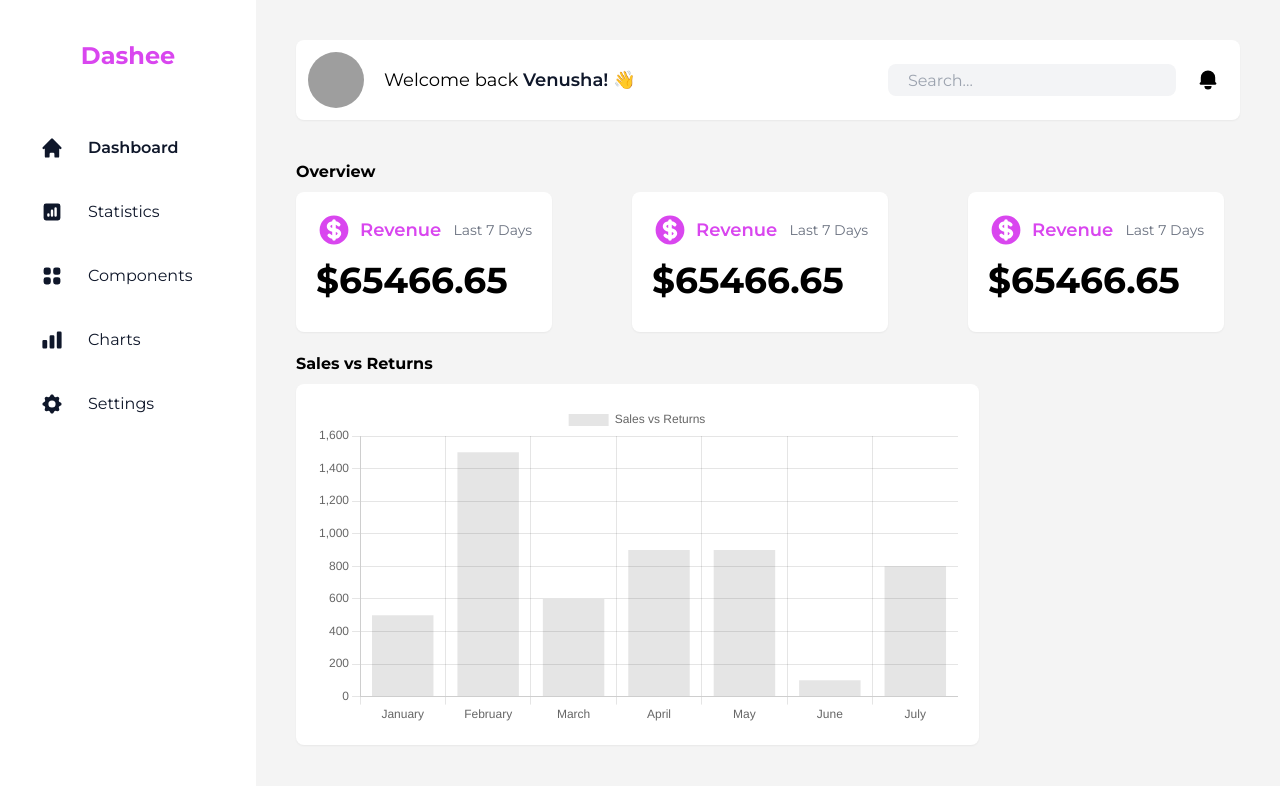
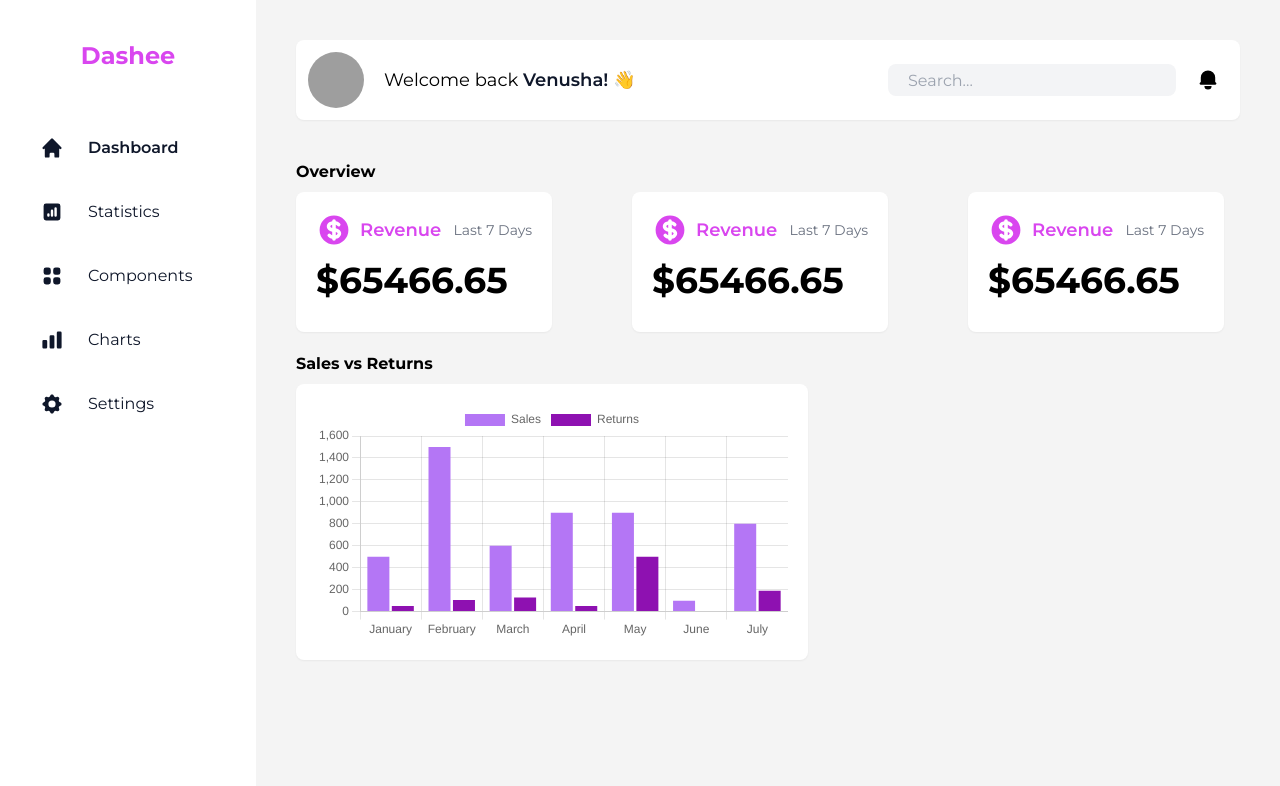
Before and after one commit to venushadilshan/dashee-react, a React (Create React App) app: page / in a window 1280 px wide. Shown: the top 786 px of the page. Built offline with nearby package versions, Linux system fonts and the light colour scheme; grey boxes are pictures that could not be loaded.

Commit message:
fix bar graph data structure

```diff
--- a/src/App.js
+++ b/src/App.js
@@ -6,15 +6,20 @@ import HeaderBar from './components/HeaderBar';
 import StartCard from './components/StatCard';
 import BarGraph from './components/BarGraph';
 import { useState } from 'react';
-import {ChartData} from '../src/components/ChartData'
+import { ChartData } from '../src/components/ChartData'
 
 function App() {
 
   const [chartData, setChartData] = useState({
-    labels: ChartData.map((data)=>data.month),
-    datasets:[{
-      label: "Sales vs Returns",
-      data: ChartData.map((data)=>data.Sale)
+    labels: ChartData.map((data) => data.month),
+    datasets: [{
+      label: "Sales",
+      data: ChartData.map((data) => data.Sale),
+      backgroundColor: ["#B476F5"]
+    }, {
+      label: "Returns",
+      data: ChartData.map((data) => data.Return),
+      backgroundColor: ["#8E11b1"]
     }]
   });
   return (
@@ -29,12 +34,12 @@ function App() {
             <div className='flex flex-row ml-10 font-bold mb-2'><h1>Overview</h1></div>
             <div className='flex flex-row w-full flex-wrap justify-start'>
 
-            <StartCard type="1"/>
-            <StartCard />
-            <StartCard />
+              <StartCard type="1" />
+              <StartCard />
+              <StartCard />
             </div>
             <div className='flex flex-row ml-10 font-bold mt-5'><h1>Sales vs Returns</h1></div>
-          <BarGraph chartData={chartData}/>
+            <BarGraph chartData={chartData} />
           </div>
 
         </div>
--- a/src/components/BarGraph.js
+++ b/src/components/BarGraph.js
@@ -3,7 +3,7 @@ import { Chart as ChartJS } from 'chart.js/auto'
 export default function BarGraph({ chartData }) {
     console.log(chartData)
     return (
-        <div className='w-2/3 mx-10 my-2 p-5 rounded-lg shadow-sm'
+        <div className='w-2/4 mx-10 my-2 p-5 rounded-lg shadow-sm'
             style={{ background: "#ffff" }}>
             <Bar data={chartData} />
         </div>
```
